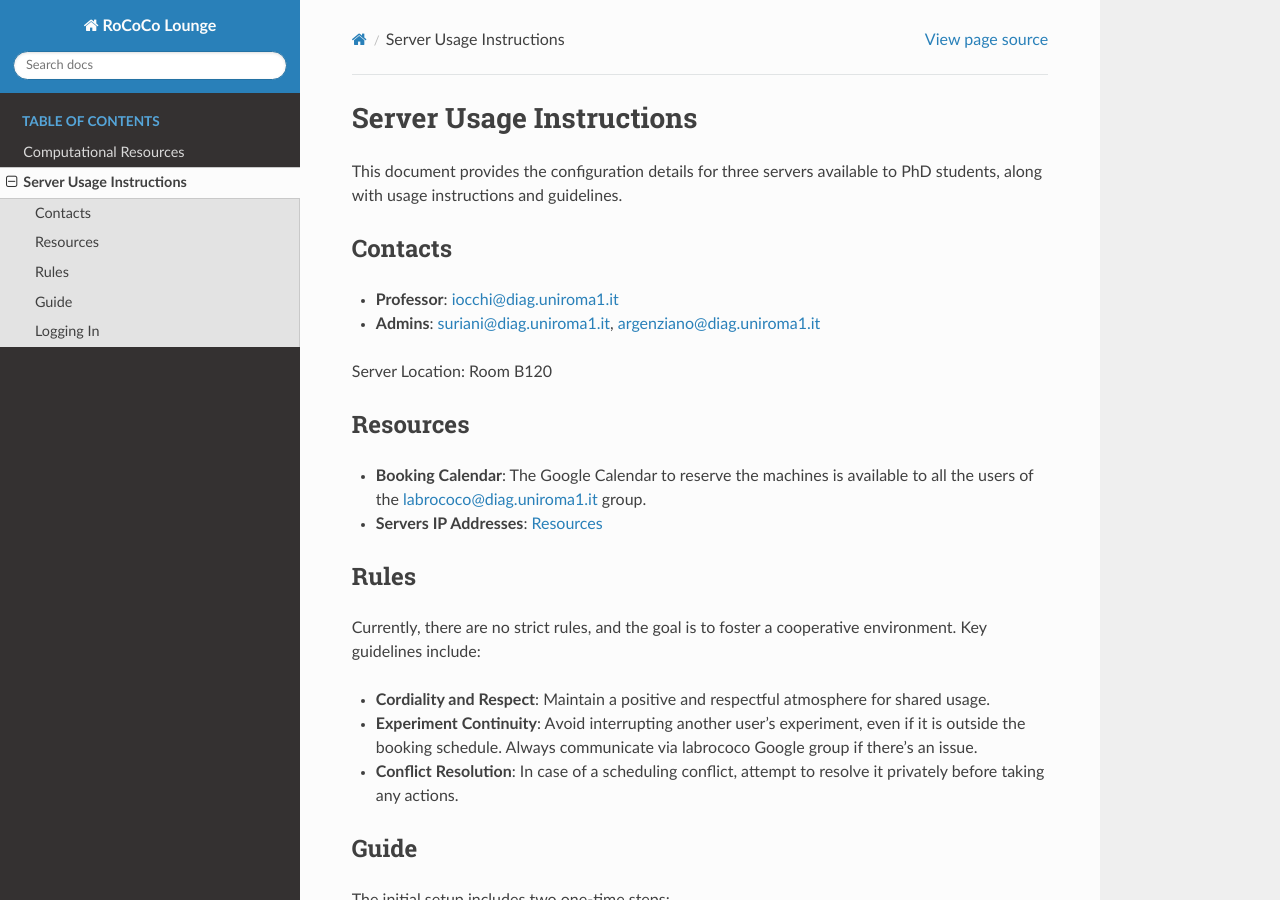
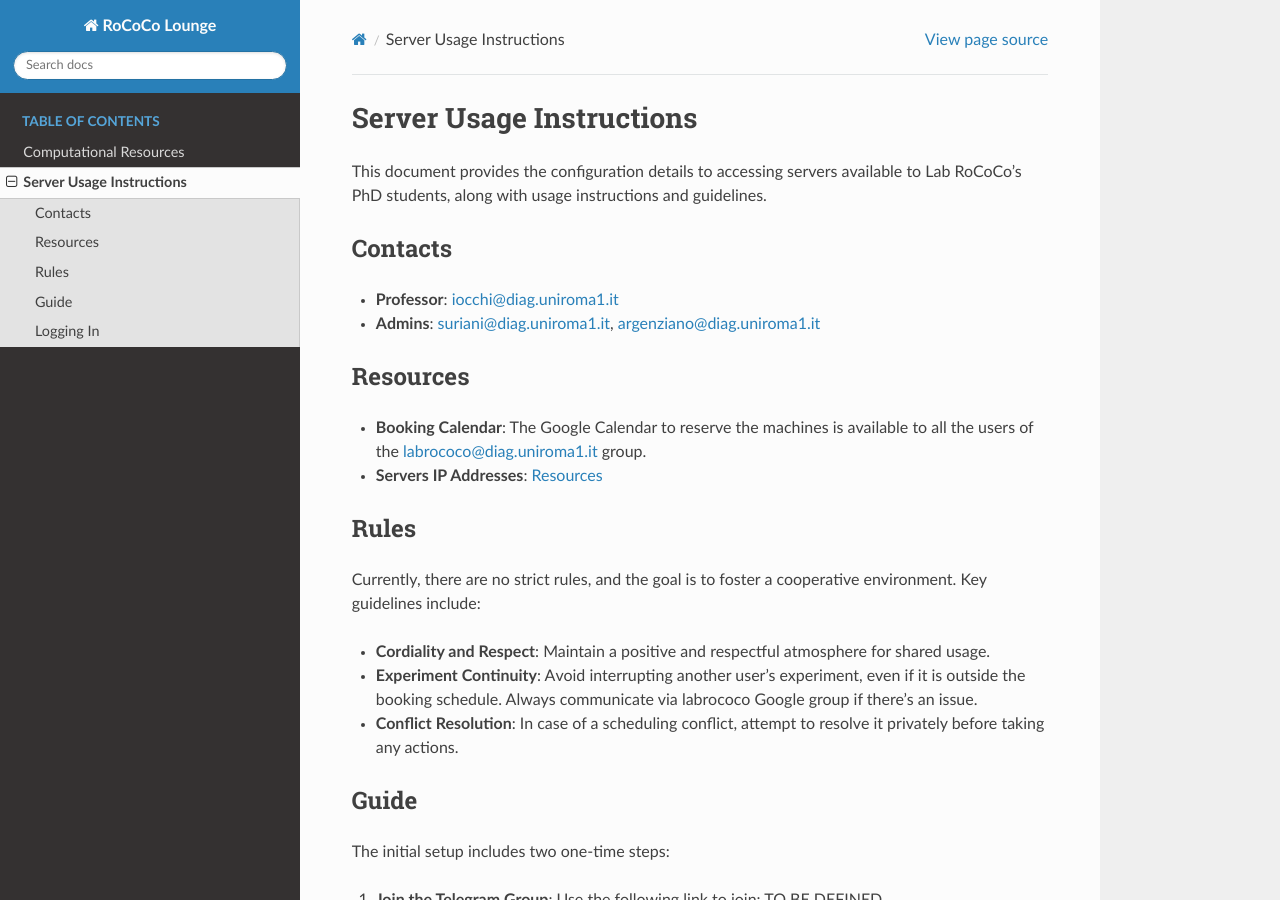
Before and after one commit to Lab-RoCoCo-Sapienza/RoCoCo-Lounge, a Sphinx documentation site: the page built from docs/source/usage.rst, in a window 1280 px wide and 900 px high. Built offline with Sphinx 7.4.7 and the Read the Docs theme 3.1.0, drawn with Linux system fonts in a browser that asks for light colours; pages that are not in the unit, such as notebooks, are missing from menus.

Commit message:
guidelines

```diff
--- a/docs/source/usage.rst
+++ b/docs/source/usage.rst
@@ -1,14 +1,12 @@
 Server Usage Instructions
 =========================
 
-This document provides the configuration details for three servers available to PhD students, along with usage instructions and guidelines.
+This document provides the configuration details to accessing servers available to Lab RoCoCo's PhD students, along with usage instructions and guidelines.
 
 Contacts
 --------
 - **Professor**: iocchi@diag.uniroma1.it
 - **Admins**: suriani@diag.uniroma1.it, argenziano@diag.uniroma1.it
-
-Server Location: Room B120
 
 Resources
 ---------
```
